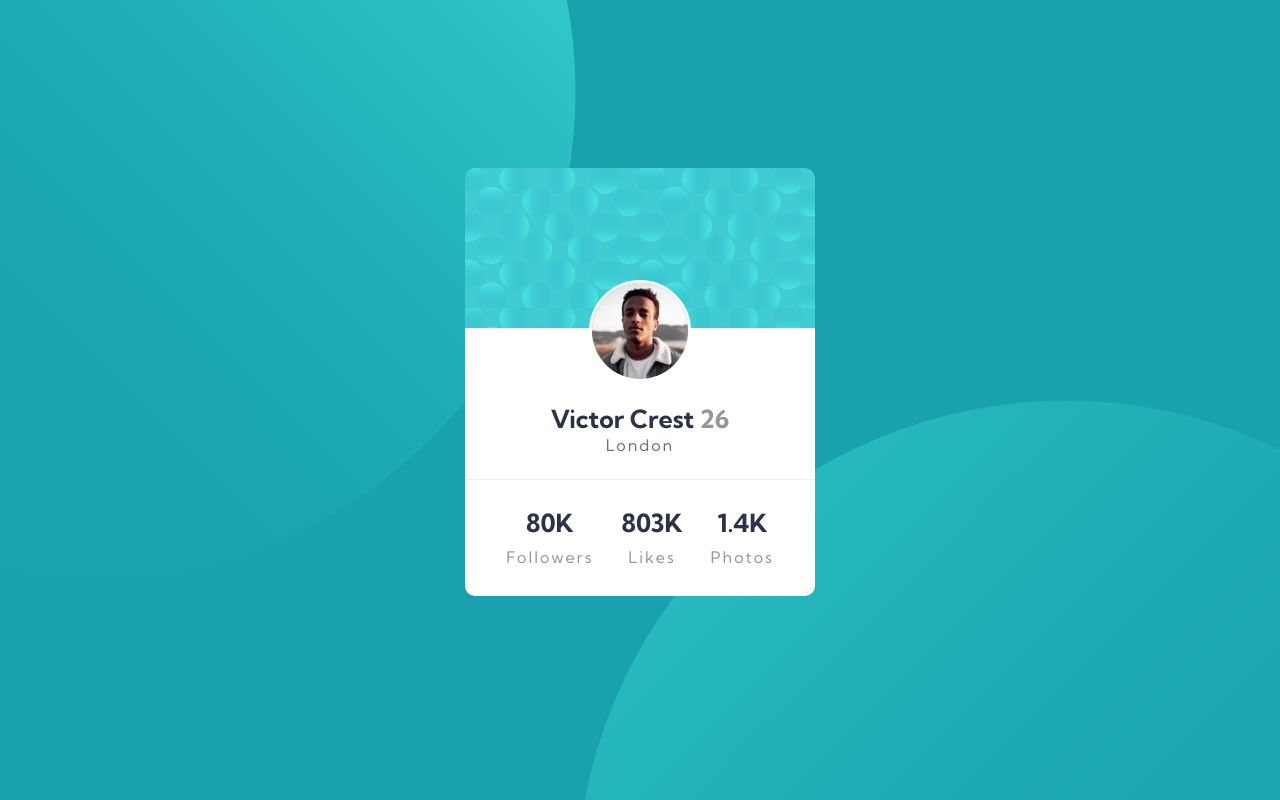
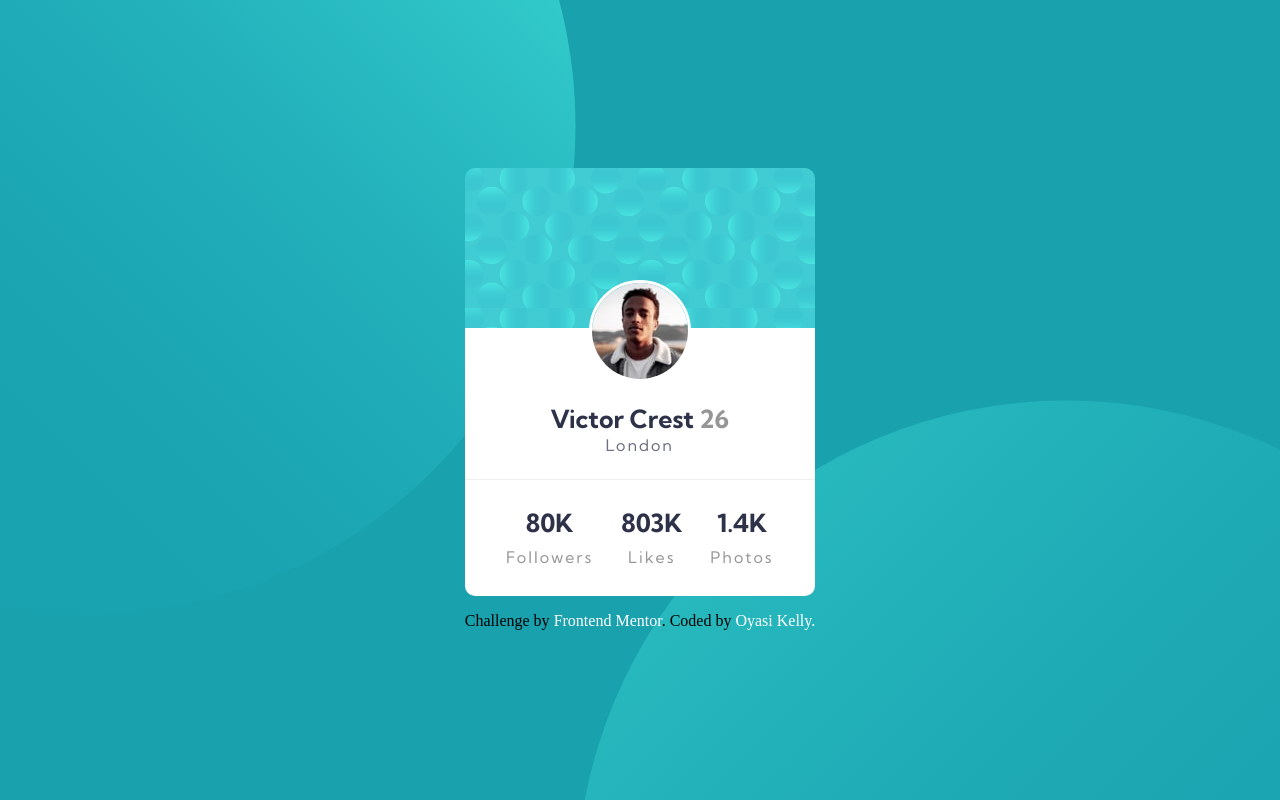
Before and after one commit to Oyasikelly/profile-card-component-main, a plain HTML site: page index.html in a window 1280 px wide. Drawn offline with Linux system fonts and the light colour scheme.

Commit message:
NewUpdate

```diff
--- a/index.html
+++ b/index.html
@@ -23,6 +23,7 @@
                 </ul>
             </div>
         </div>
+        <p>Challenge by<a href="https://www.frontendmentor.io/challenges/profile-card-component-cfArpWshJ/hub/profile-card-component-nPubiK0Y8T"> Frontend Mentor</a>. Coded by <a href="https://github.com/Oyasikelly">Oyasi Kelly.</a></p>
     </main>
 </body>
 </html>
--- a/style.css
+++ b/style.css
@@ -79,3 +79,7 @@ li{
     letter-spacing: 2px;
     color: var(--Dark-gray);
 }
+a{
+    text-decoration: none;
+    color:white;
+}
```
